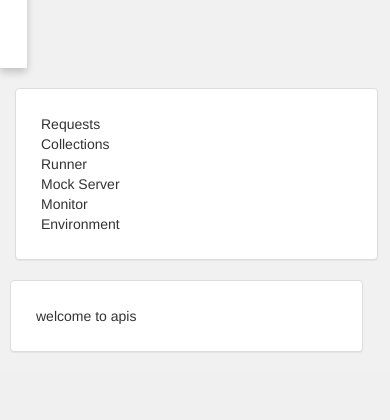
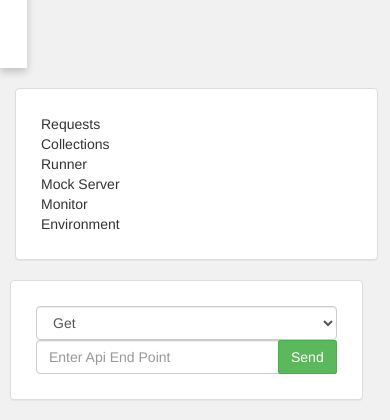
Before and after one commit to Softrum/Enpointer, a Django app: template api/templates/api/home.html in a window 390 px wide. Shown: the part 1516-1936 px from the top of the page. Before the commit the page ends 1868 px from the top, so only its background shows below. Run offline with Django 3.2, Linux system fonts and the light colour scheme; the template is opened without the code that fills it, so the values that code supplies are empty; some libraries are stand-ins or nearby versions.

Commit message:
built api bar

```diff
--- a/api/templates/api/home.html
+++ b/api/templates/api/home.html
@@ -5,7 +5,46 @@
 
 <div class="container-fluid panel panel-default" style="padding: 25; ">
 
-welcome to apis
+<div class="row">
+
+<div class="col-md-2">
+
+<span>
+     <select class="form-control">
+                    	<option>Get</option>
+                    	<option>Post</option>
+                    	<option>Delete</option>
+                    </select>
+
+</span>
+
+</div> <!-- for col-md-1
+-->
+
+<div class="col-md-10">
+
+<div class="input-group">
+
+
+
+
+
+
+
+
+
+<input class="form-control" type="text" placeholder="Enter Api End Point">
+
+                    <span class="input-group-btn">
+                        <button type="button" class="btn btn-success">Send</button>
+                    </span>
+
+</div>
+
+</div> <!-- for col-md-11-->
+
+
+</div> <!-- for row -->
 
 </div>
 {% endblock %}
```
